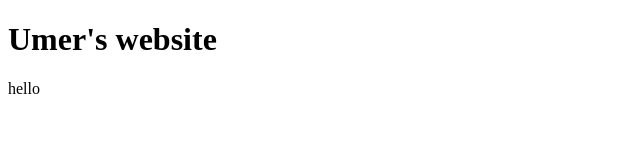
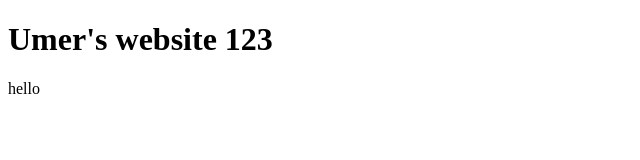
Before and after one commit to umer3310/coursera-test, a plain HTML site: page index.html in a window 1280 px wide. Shown: the full height of the page, 0-640 px from the left. Drawn offline with Linux system fonts and the light colour scheme.

Commit message:
small addition to our page content

```diff
--- a/index.html
+++ b/index.html
@@ -1,6 +1,6 @@
 <!DOCTYPE html>
 <body>
 
-    <h1>Umer's website</h1>
+    <h1>Umer's website 123</h1>
    <p>hello</p>
 </body>
```
